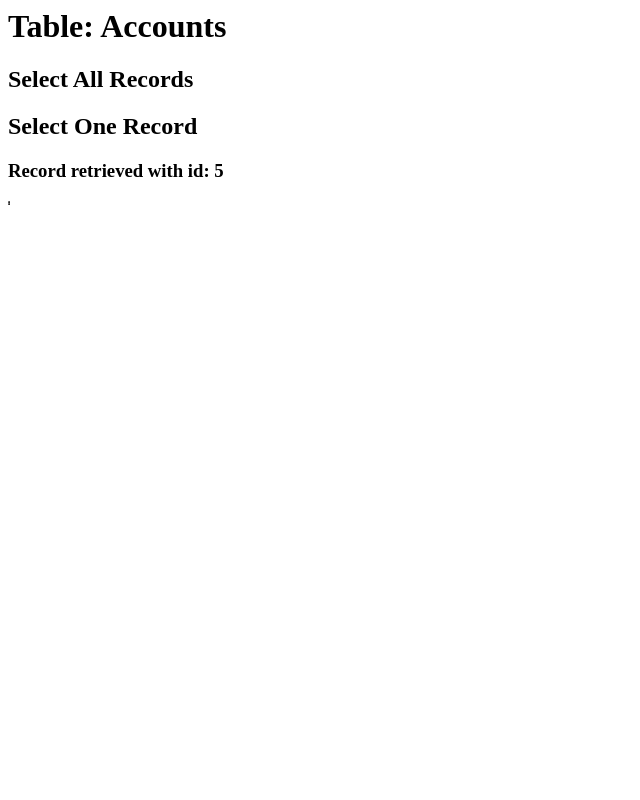
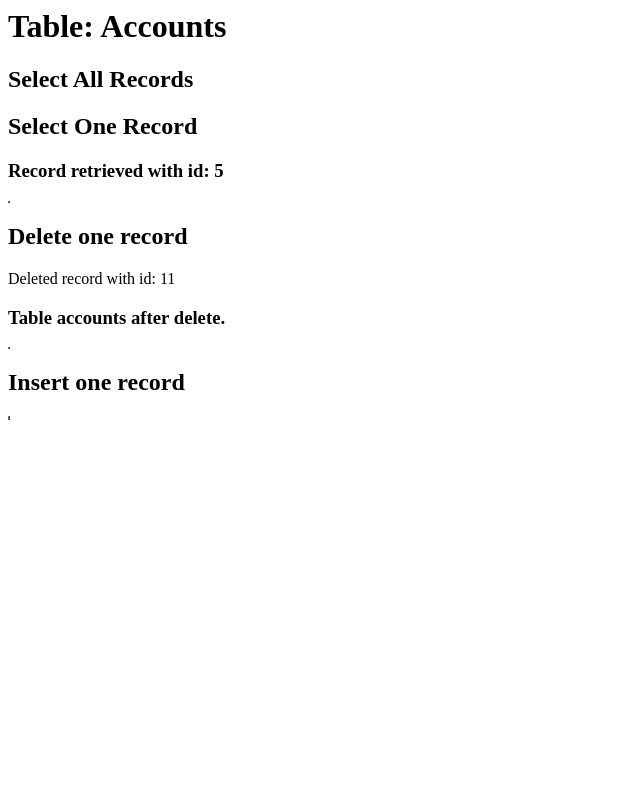
Before and after one commit to Prads16/ActiveRecords, a PHP site: page / in a window 1280 px wide. Shown: the whole page, without its empty margins (0-640 px from the left). Run offline with PHP 8.4, Linux system fonts and the light colour scheme; data that the repository does not hold is empty.

Commit message:
inserted new record

```diff
--- a/index.php
+++ b/index.php
@@ -50,6 +50,30 @@ class displayoutput
         $records = accounts::findOne($id);
         echo '<h3>Record retrieved with id: '.$id.'</h3>';
         $tableGen = table::displayTable($records);
+
+        echo '<h2>Delete one record</h2>';
+        $id=11;
+        $records = account::delete($id);
+        echo "Deleted record with id: $id <br>";
+
+        echo "<h3>Table accounts after delete.</h3>";
+        $records = accounts::findAll();
+        $tableGen = table::displayTable($records);
+
+        echo "<h2> Insert one record </h2>";
+        $record = new account();
+        $record->email = "paul089@gmail.com";
+        $record->fname = "Paul";
+        $record->lname = "Smith";
+        $record->phone="12345";
+        $record->birthday="1994-02-01";
+        $record->gender="male";
+        $record->password="567";
+        $record->save();
+        $records = accounts::findAll();
+        $tableGen = table::displayTable($records);
+
+
     }
 }
 
```
